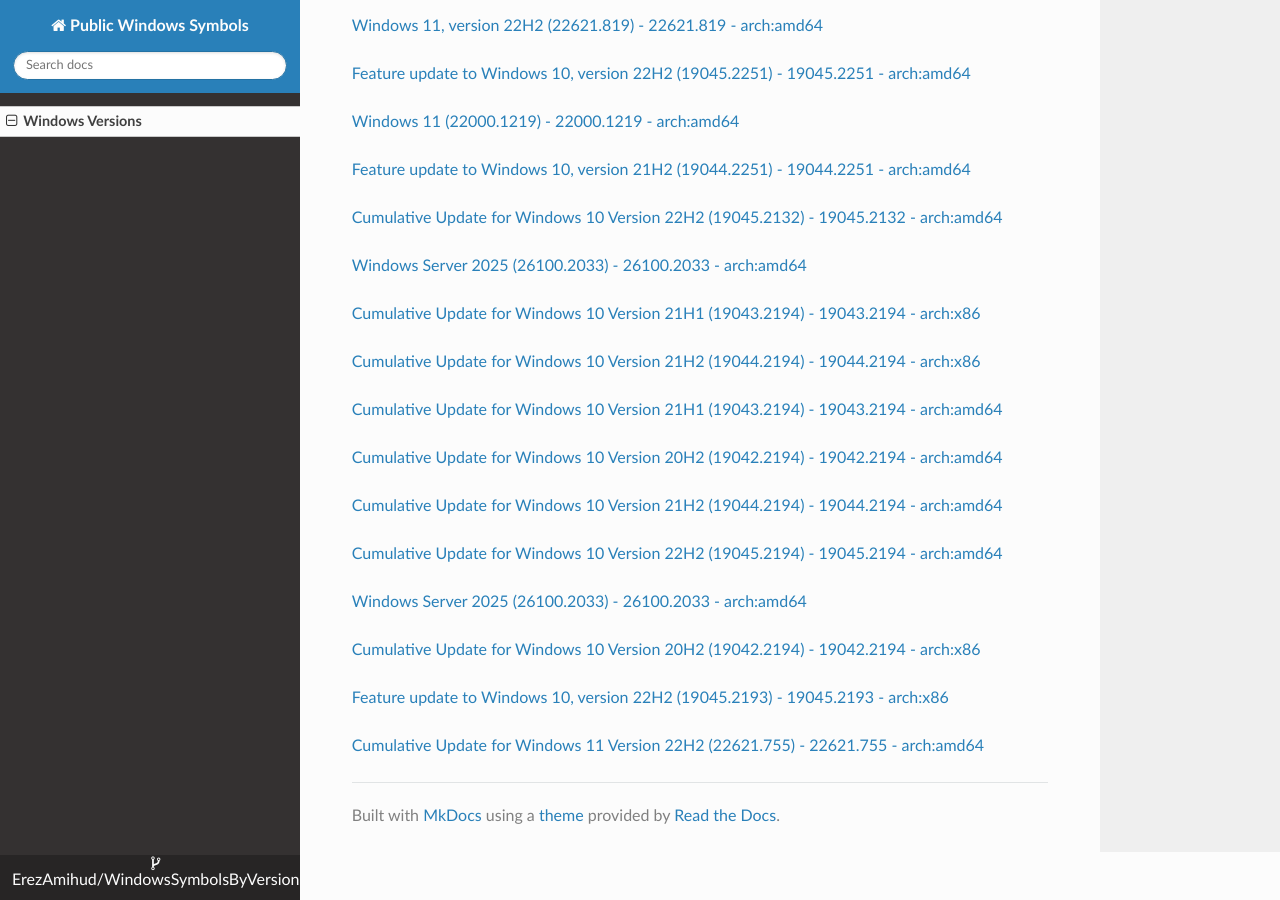
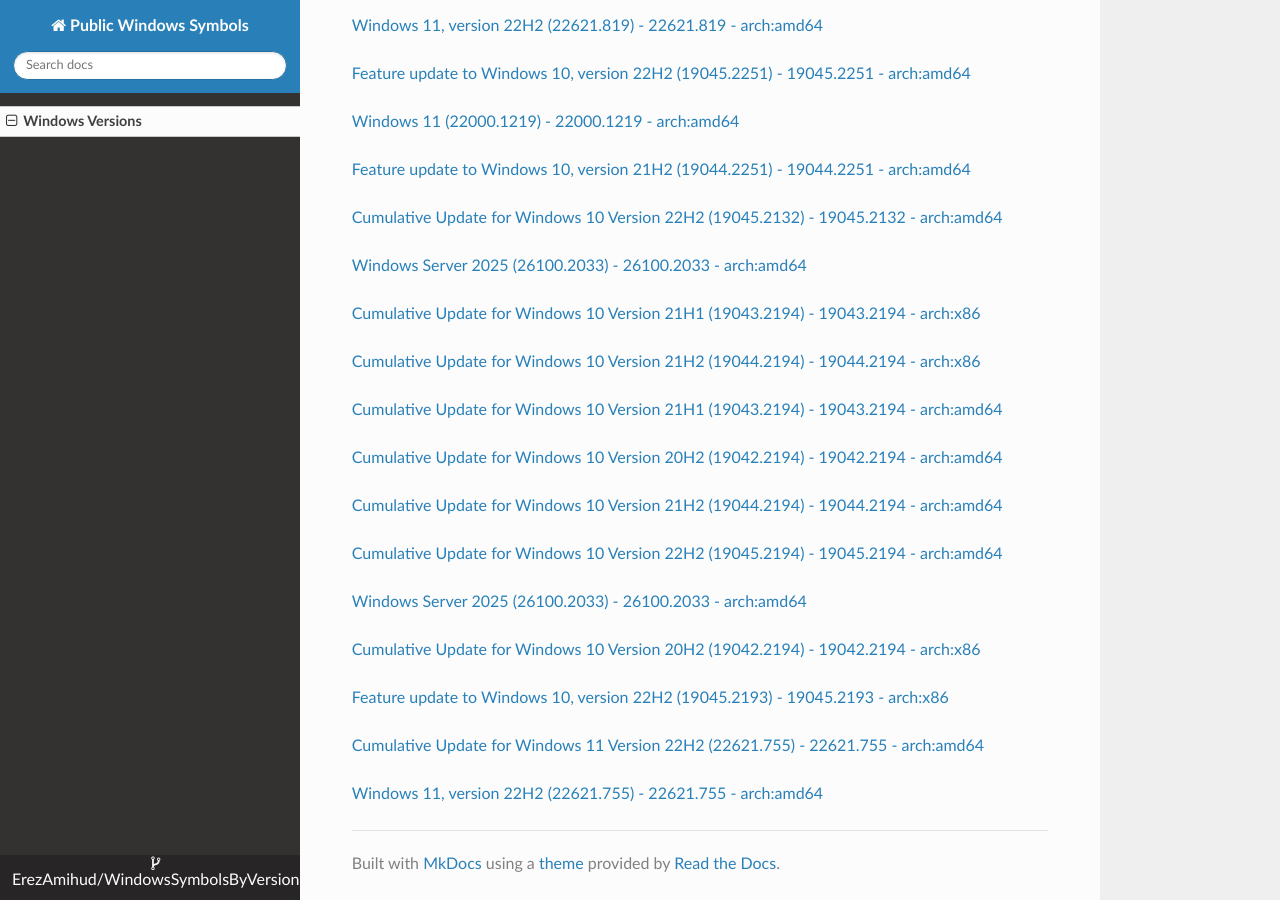
Before and after one commit to ErezAmihud/WindowsSymbolsByVersion, an MkDocs documentation site: the page built from docs/index.md, in a window 1280 px wide and 900 px high, scrolled down 46949 px. Built offline with MkDocs 1.6.1, drawn with Linux system fonts in a browser that asks for light colours; nearby versions of some CDN libraries.

Commit message:
Automated commit, add manifest for 26fe067c-35b4-41ef-b03a-1391cb7ef39a

```diff
--- a/docs/index.md
+++ b/docs/index.md
@@ -2761,3 +2761,6 @@
 
 
 [Cumulative Update for Windows 11 Version 22H2 (22621.755) - 22621.755 - arch:amd64](https://github.com/ErezAmihud/WindowsSymbolsByVersion/blob/main/manifests/1fe92200-ca4b-4ff0-aa38-cba882ff65f1.manifest)
+
+
+[Windows 11, version 22H2 (22621.755) - 22621.755 - arch:amd64](https://github.com/ErezAmihud/WindowsSymbolsByVersion/blob/main/manifests/26fe067c-35b4-41ef-b03a-1391cb7ef39a.manifest)
```
Also changed, not shown: process_builds.json (+1 -1 lines), 1 other file.
